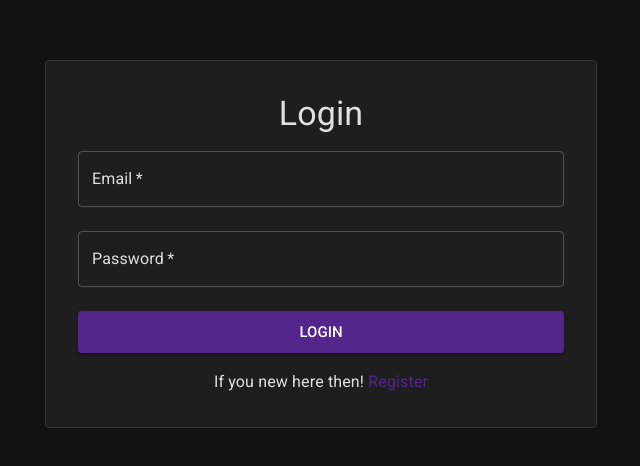
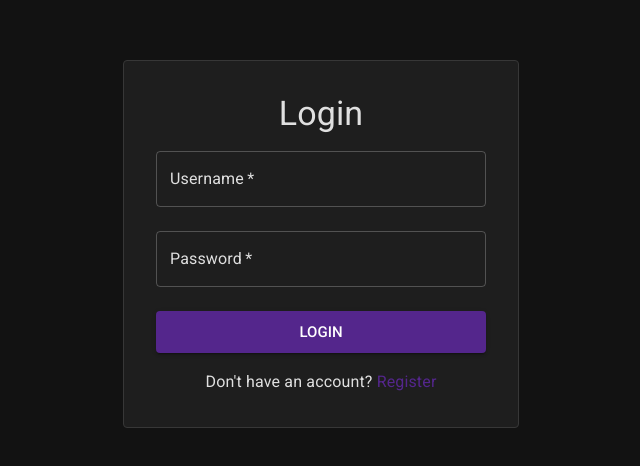
Before and after one commit to mhistiak3/Chatly, a React (Vite) app in the folder client/: page /login in a window 1280 px wide. Shown: the part 156-622 px from the top of the page, without its empty margins (319-959 px from the left). Built offline with nearby package versions, Linux system fonts and the light colour scheme.

Commit message:
Change Design Login and Register

```diff
--- a/client/src/pages/Login.jsx
+++ b/client/src/pages/Login.jsx
@@ -9,6 +9,7 @@ import {
 import { useState } from "react";
 const Login = () => {
   const [isLogin, setIsLogin] = useState(true);
+  const toggleLogin = () => setIsLogin((prev) => !prev);
   return (
     <Box
       bgcolor={"background.default"}
@@ -16,7 +17,7 @@ const Login = () => {
       height={"100vh"}
       sx={{ display: "flex", justifyContent: "center", alignItems: "center" }}
     >
-      <Container component={"main"} maxWidth="sm">
+      <Container component={"main"} maxWidth="xs">
         <Paper
           elevation={4}
           variant="outlined"
@@ -33,8 +34,8 @@ const Login = () => {
             <>
               <TextField
                 variant="outlined"
-                type="email"
-                label="Email"
+                type="text"
+                label="Username"
                 required
                 fullWidth
                 margin="normal"
@@ -60,8 +61,16 @@ const Login = () => {
               />
               <TextField
                 variant="outlined"
-                type="email"
-                label="Email"
+                type="text"
+                label="Bio"
+                required
+                fullWidth
+                margin="normal"
+              />
+              <TextField
+                variant="outlined"
+                type="text"
+                label="Username"
                 required
                 fullWidth
                 margin="normal"
@@ -76,30 +85,32 @@ const Login = () => {
               />
             </>
           )}
-          <Button variant="contained" color="primary" size="large" fullWidth sx={{ my: 2 }}>
+          <Button
+            variant="contained"
+            color="primary"
+            size="large"
+            fullWidth
+            sx={{ my: 2 }}
+          >
             {isLogin ? "Login" : "Register"}
           </Button>
+          <Typography sx={{ cursor: "pointer" }} onClick={() => toggleLogin()}>
             {isLogin ? (
-            <Typography
-              sx={{ cursor: "pointer" }}
-              onClick={() => setIsLogin(false)}
-            >
-              If you new here then!{" "}
+              <>
+                Don't have an account?{" "}
                 <Typography component="span" color="primary">
                   Register
                 </Typography>
-            </Typography>
+              </>
             ) : (
-            <Typography
-              sx={{ cursor: "pointer" }}
-              onClick={() => setIsLogin(true)}
-            >
+              <>
                 Already have an account?{" "}
                 <Typography component="span" color="primary">
                   Login
                 </Typography>
+              </>
+            )}
           </Typography>
-          )}
         </Paper>
       </Container>
     </Box>
```
Lines whose indentation alone changed are shown as unchanged.
